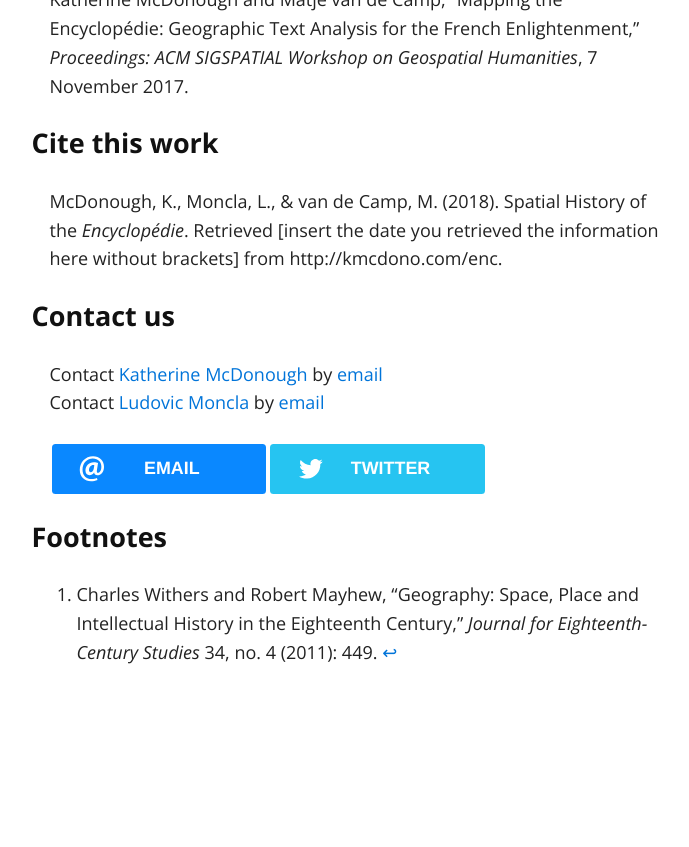
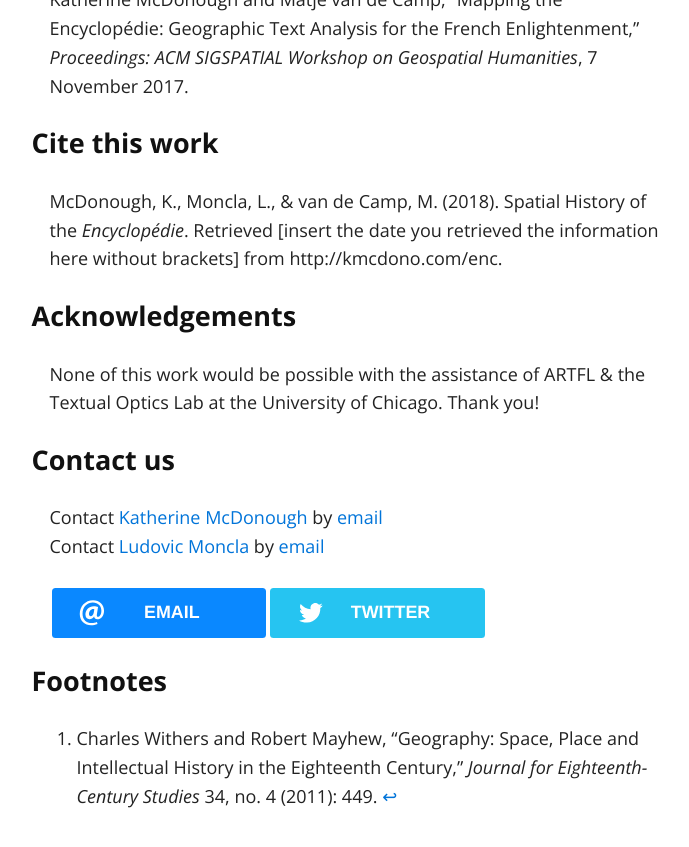
Before and after one commit to kmcdono2/enc, a Jekyll site: the page built from index.md, in a window 1280 px wide and 900 px high, scrolled down 8277 px. Shown: the top 847 px of the window, without its empty margins (278-967 px from the left). Built offline with Jekyll 4.4.1, drawn with Linux system fonts in a browser that asks for light colours; nearby versions of some CDN libraries; our own code applies the rules of GitHub Pages for plain Markdown files; before the commit the page ends 9033 px from its top, so only the background shows below that.

Commit message:
Update index.md

```diff
--- a/index.md
+++ b/index.md
@@ -69,6 +69,10 @@ Katherine McDonough and Matje van de Camp, “Mapping the Encyclopédie: Geograp
 
 McDonough, K., Moncla, L., & van de Camp, M. (2018). Spatial History of the *Encyclopédie*. Retrieved [insert the date you retrieved the information here without brackets] from http://kmcdono.com/enc.
 
+#### Acknowledgements
+
+None of this work would be possible with the assistance of ARTFL & the Textual Optics Lab at the University of Chicago. Thank you!
+
 #### Contact us
 
 Contact [Katherine McDonough](https://library.stanford.edu/people/kmcdono2) by [email](kmcdono2@stanford.edu)
```
